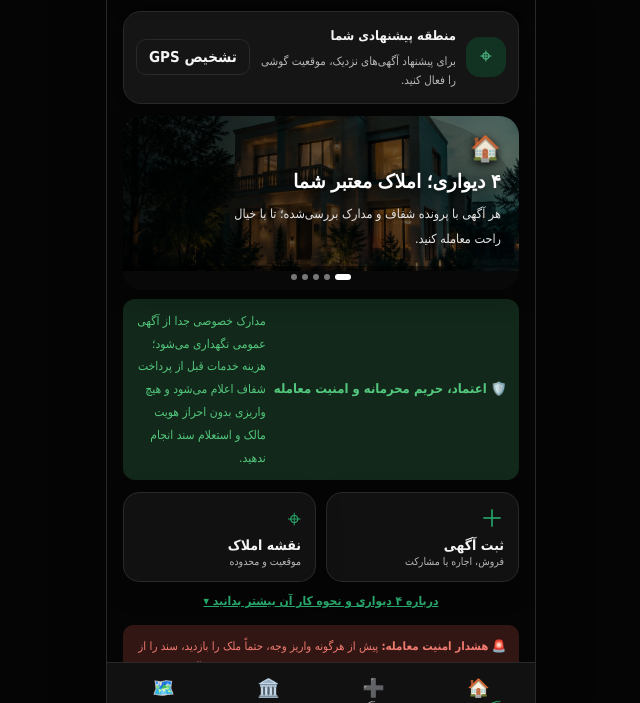
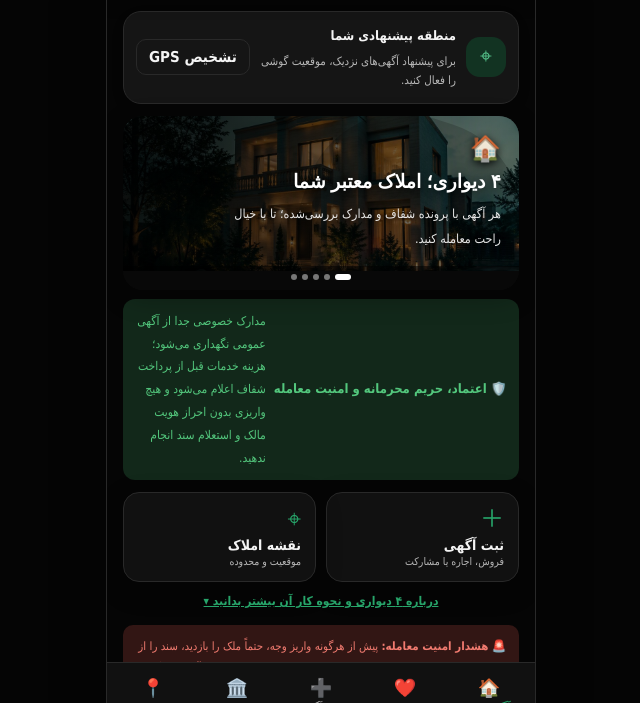
Before and after one commit to Yzafari/4Divari, a website: page index.html in a window 1280 px wide. Shown: the part 97-800 px from the top of the page, without its empty margins (319-959 px from the left). Drawn offline with Linux system fonts and the light colour scheme.

Commit message:
Add favorites button to navigation bar

```diff
--- a/index.html
+++ b/index.html
@@ -28,11 +28,31 @@
   </div>
   <main id="view"></main>
   <nav class="tabbar">
-    <button class="tab-btn" data-tab="browse"><span class="ic">🏠</span><span>آگهی‌ها</span></button>
-    <button class="tab-btn" data-tab="post"><span class="ic">➕</span><span>ثبت آگهی</span></button>
-    <button class="tab-btn" data-tab="tenders"><span class="ic">🏛️</span><span>مناقصات</span></button>
-    <button class="tab-btn" data-tab="map"><span class="ic">🗺️</span><span>نقشه</span></button>
-  </nav>
+  <button class="tab-btn" data-tab="browse">
+    <span class="ic">🏠</span>
+    <span>آگهی‌ها</span>
+  </button>
+
+  <button class="tab-btn" data-tab="favorites">
+    <span class="ic">❤️</span>
+    <span>علاقه‌مندی</span>
+  </button>
+
+  <button class="tab-btn" data-tab="post">
+    <span class="ic">➕</span>
+    <span>ثبت آگهی</span>
+  </button>
+
+  <button class="tab-btn" data-tab="tenders">
+    <span class="ic">🏛️</span>
+    <span>مناقصات</span>
+  </button>
+
+  <button class="tab-btn" data-tab="search-area">
+    <span class="ic">📍</span>
+    <span>نقشه</span>
+  </button>
+</nav>
 </div>
 <div id="printArea"></div>
 
```
